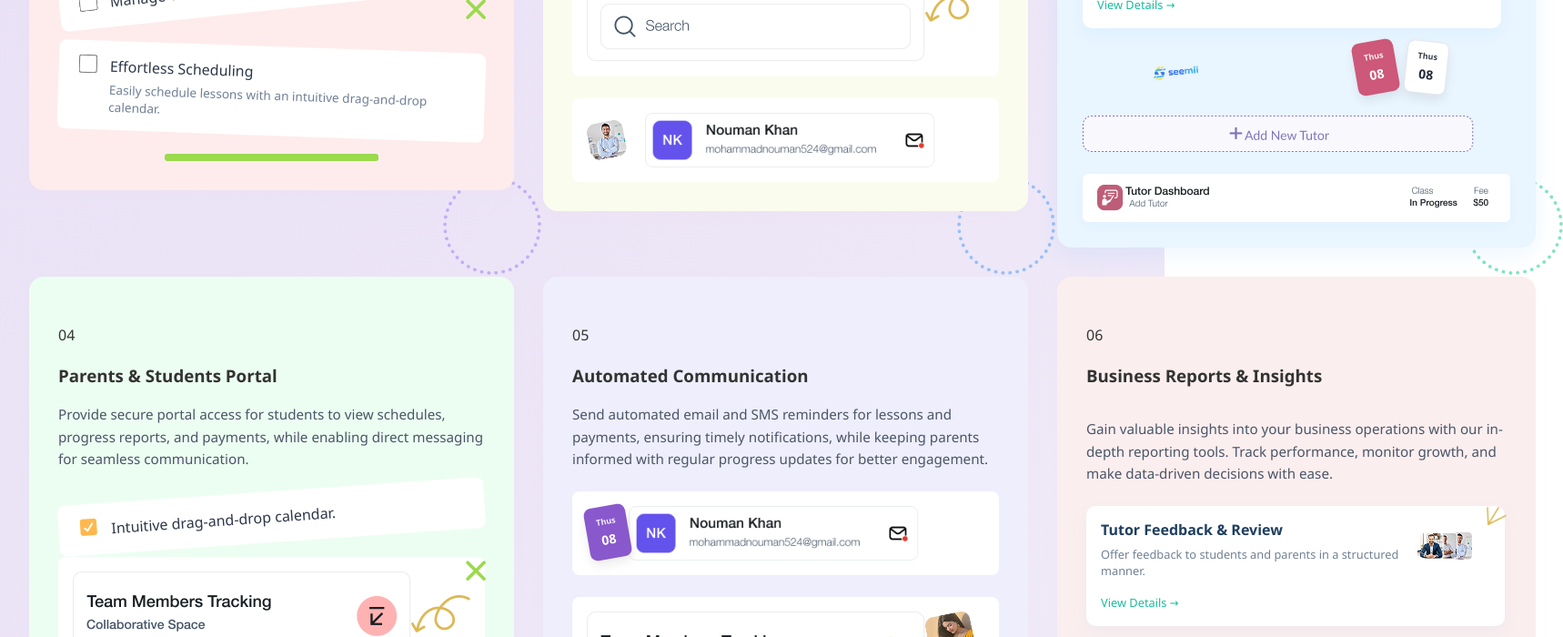
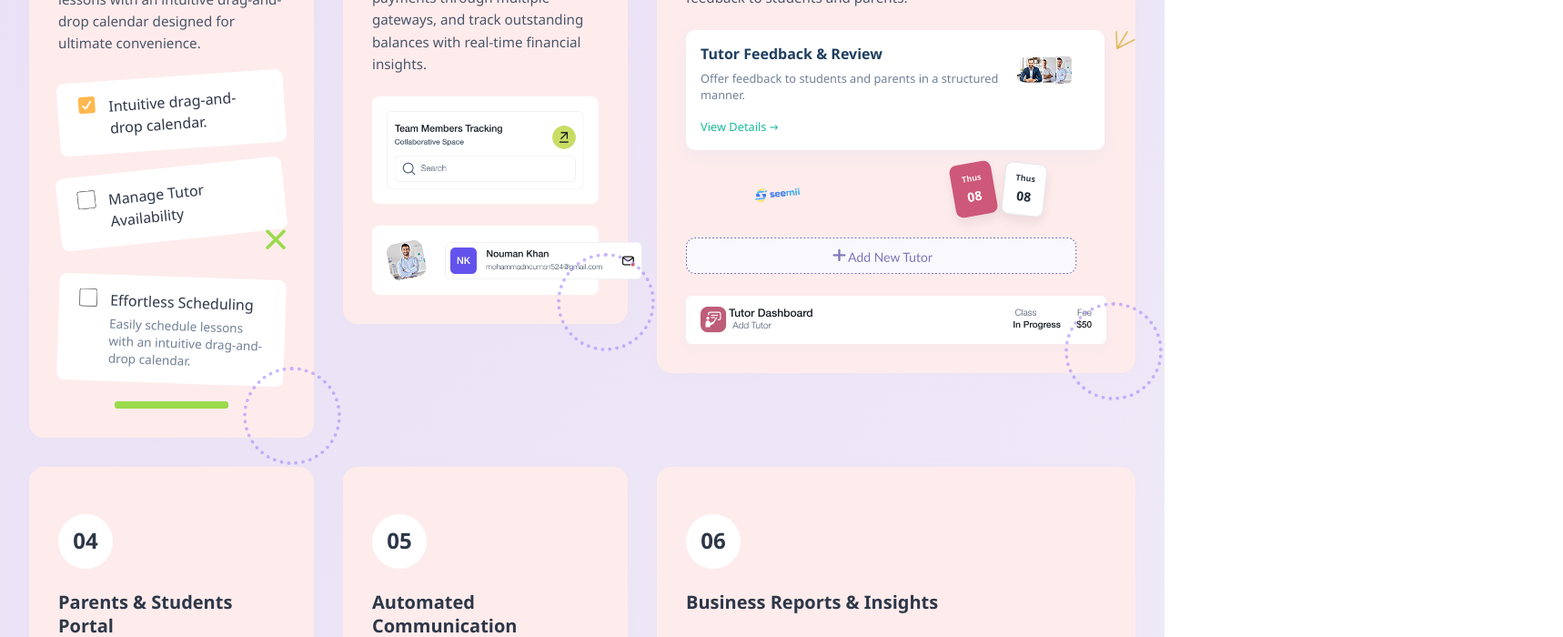
Before and after one commit to memonaarshad786/Seemi, a React (Vite) app: page / in a window 1280 px wide. Shown: the part 2080-2780 px from the top of the page at 91% size, 1718 px wide, since content can reach past the window. Built offline with nearby package versions, Linux system fonts and the light colour scheme.

Commit message:
fix: prevent grid overflow  set min-width:0 on card wrappers and constrain images

```diff
--- a/src/components/styles/SeamlessIntegrations.css
+++ b/src/components/styles/SeamlessIntegrations.css
@@ -5,9 +5,9 @@
 }
 
 .integrations-header {
-  /* text-align: left; */
-  /* margin-bottom: 4rem; */
-  /* max-width: 800px; */
+  text-align: left;
+  margin-bottom: 4rem;
+  max-width: 800px;
   margin-left: auto;
   margin-right: auto;
 }
@@ -55,12 +55,6 @@
   margin: 0 auto;
 }
 
-/* Wrapper container for proper z-index layering of dotted circles */
-.feature-card-wrapper {
-  position: relative;
-  /* No overflow hidden - lets circles extend naturally outside */
-}
-
 .feature-card {
   background: white;
   border-radius: 16px;
@@ -73,14 +67,66 @@
   flex-direction: column;
   gap: 1rem;
   position: relative;
-  z-index: 2;
   width: auto;
   height: auto;
   opacity: 1;
+
+
+  /* Prevent grid columns from growing due to intrinsic minimums
+     and ensure images don't force overflow. */
+  .feature-card-wrap,
+  .feature-card {
+    min-width: 0;
+    box-sizing: border-box;
+  }
+
+  /* Make any images inside cards scale to available space */
+  .feature-card img,
+  .deco-img,
+  .team-member-img,
+  .seemli-logo {
+    max-width: 100%;
+    height: auto;
+    display: block;
+  }
 }
 
-/* Dotted circles positioned behind the cards */
-.feature-card-wrapper::after {
+.feature-card:nth-child(1) {
+background: rgba(254, 236, 236, 1);
+}
+.feature-card:nth-child(2){
+  background: rgba(250, 252, 238, 1);
+}
+
+/* Specific styling to match design for the 3rd card */
+.feature-card:nth-child(3) {
+  background: #e9f5ff; /* light blue background */
+  padding: 1.75rem;
+  box-shadow: 0 8px 24px rgba(43, 155, 255, 0.08);
+}
+
+.feature-card:nth-child(4) {
+background: rgba(236, 254, 241, 1);
+}
+.feature-card:nth-child(5) {
+background: rgba(238, 238, 252, 1);
+}
+.feature-card:nth-child(6) {
+  background: rgba(251, 238, 238, 1);
+}
+.feature-card::before {
+  content: "";
+  position: relative;
+  top: 0;
+  left: 0;
+  right: 0;
+  height: 4px;
+}
+.team-tracking{
+  display: flex;
+}
+
+.feature-card::after {
   content: "";
   position: absolute;
   bottom: -30px;
@@ -90,80 +136,39 @@
   border-radius: 50%;
   border: 4px dotted;
   opacity: 0.6;
-  z-index: 1;
-  pointer-events: none;
 }
 
-/* Wrapper hover effect */
-.feature-card-wrapper:hover .feature-card {
+.feature-card:nth-child(1)::after {
+  border-color: #a78bfa;
+
+}
+
+.feature-card:nth-child(2)::after {
+  border-color: #60a5fa;
+}
+
+.feature-card:nth-child(3)::after {
+  border-color: #34d399;
+}
+
+.feature-card:nth-child(4)::after {
+  border-color: #f59e0b;
+}
+
+.feature-card:nth-child(5)::after {
+  border-color: #ec4899;
+}
+
+.feature-card:nth-child(6)::after {
+  border-color: #14b8a6;
+}
+
+.feature-card:hover {
   transform: translateY(-4px);
   box-shadow: 0 12px 32px rgba(0, 0, 0, 0.1);
 }
 
-/* Color circles by wrapper position */
-.feature-card-wrapper:nth-child(1)::after {
-  border-color: #a78bfa;
-}
-
-.feature-card-wrapper:nth-child(2)::after {
-  border-color: #60a5fa;
-}
-
-.feature-card-wrapper:nth-child(3)::after {
-  border-color: #34d399;
-}
-
-.feature-card-wrapper:nth-child(4)::after {
-  border-color: #f59e0b;
-}
-
-.feature-card-wrapper:nth-child(5)::after {
-  border-color: #ec4899;
-}
-
-.feature-card-wrapper:nth-child(6)::after {
-  border-color: #14b8a6;
-}
-
-/* Card background colors by wrapper position */
-.feature-card-wrapper:nth-child(1) .feature-card {
-  background: rgba(254, 236, 236, 1);
-}
-
-.feature-card-wrapper:nth-child(2) .feature-card {
-  background: rgba(250, 252, 238, 1);
-}
-
-.feature-card-wrapper:nth-child(3) .feature-card {
-  background: #e9f5ff;
-  padding: 1.75rem;
-  box-shadow: 0 8px 24px rgba(43, 155, 255, 0.08);
-}
-
-.feature-card-wrapper:nth-child(4) .feature-card {
-  background: rgba(236, 254, 241, 1);
-}
-
-.feature-card-wrapper:nth-child(5) .feature-card {
-  background: rgba(238, 238, 252, 1);
-}
-
-.feature-card-wrapper:nth-child(6) .feature-card {
-  background: rgba(251, 238, 238, 1);
-}
-
-.feature-card::before {
-  content: "";
-  position: relative;
-  top: 0;
-  left: 0;
-  right: 0;
-  height: 4px;
-}
-
-.team-tracking {
-  display: flex;
-}
+.feature-number {
   font-size: 1.5rem;
   font-weight: 700;
   color: #2d3748;
```
